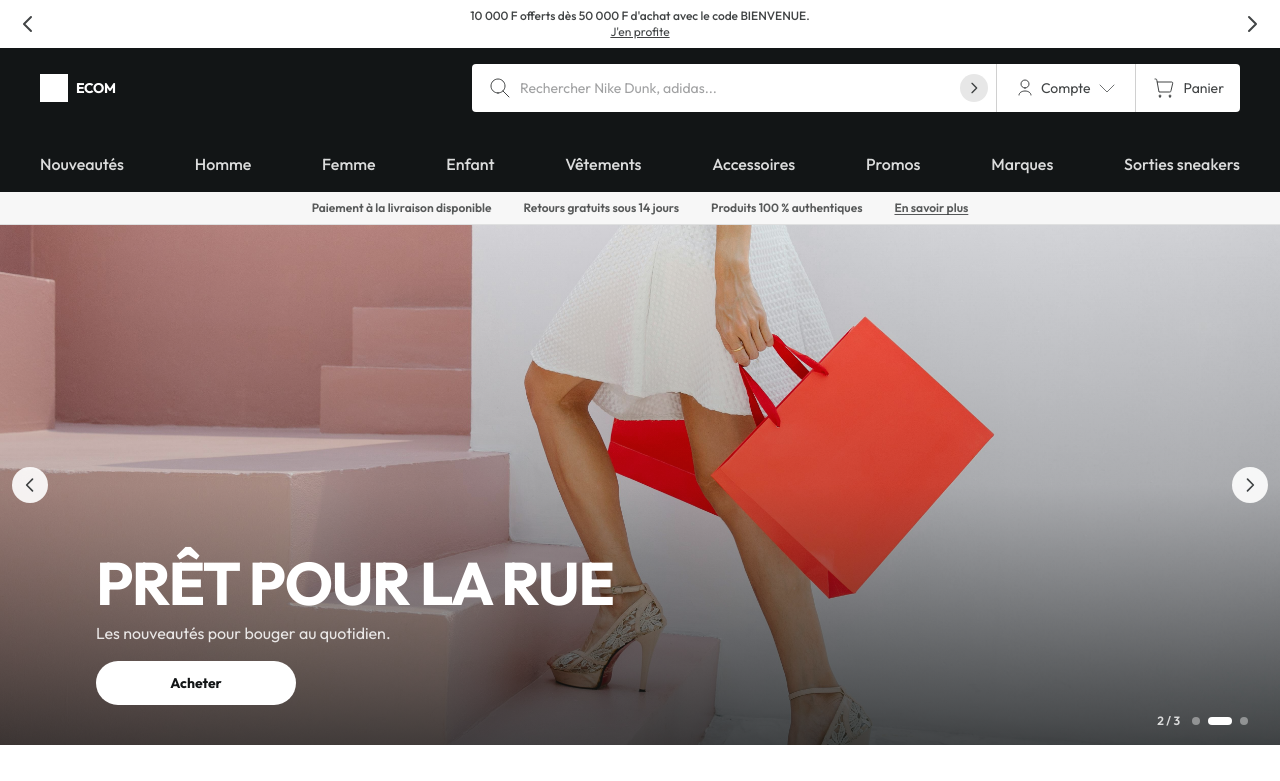
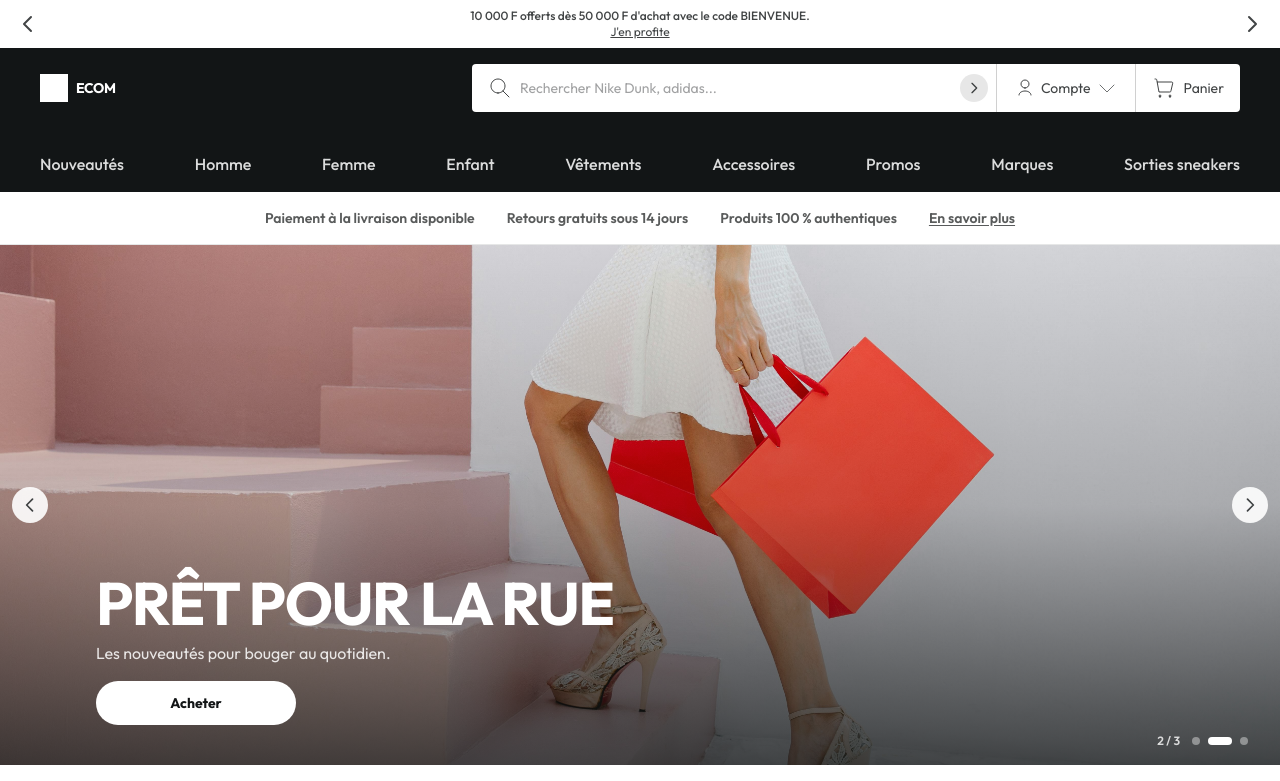
Before and after one commit to twocoderz/ecom.saas, a React (Vite) app: page / in a window 1280 px wide. Shown: the top 781 px of the page. Built offline with nearby package versions, Linux system fonts and the light colour scheme.

Commit message:
fixes sizes

```diff
--- a/src/shared/components/layout/TrustStrip.tsx
+++ b/src/shared/components/layout/TrustStrip.tsx
@@ -12,13 +12,19 @@ const TRUST_ITEMS = [
  */
 export function TrustStrip() {
   return (
-    <section aria-label="Garanties boutique" className="border-b border-black/10 bg-black/[0.03]">
-      <ul className="mx-auto flex max-w-7xl flex-wrap items-center justify-center gap-x-8 gap-y-1 px-4 py-2 text-xs font-semibold text-black-70">
+    <section
+      aria-label="Garanties boutique"
+      className="border-b border-black/10"
+    >
+      <ul className="mx-auto flex max-w-7xl flex-wrap items-center justify-center gap-x-8 gap-y-1 px-4 py-4 text-sm font-semibold text-black-70">
         {TRUST_ITEMS.map((item) => (
           <li key={item.label}>{item.label}</li>
         ))}
         <li>
-          <Link to={ROUTE_PATHS.shippingReturns} className="underline underline-offset-2 hover:text-black">
+          <Link
+            to={ROUTE_PATHS.shippingReturns}
+            className="underline underline-offset-2 hover:text-black"
+          >
             En savoir plus
           </Link>
         </li>
```
